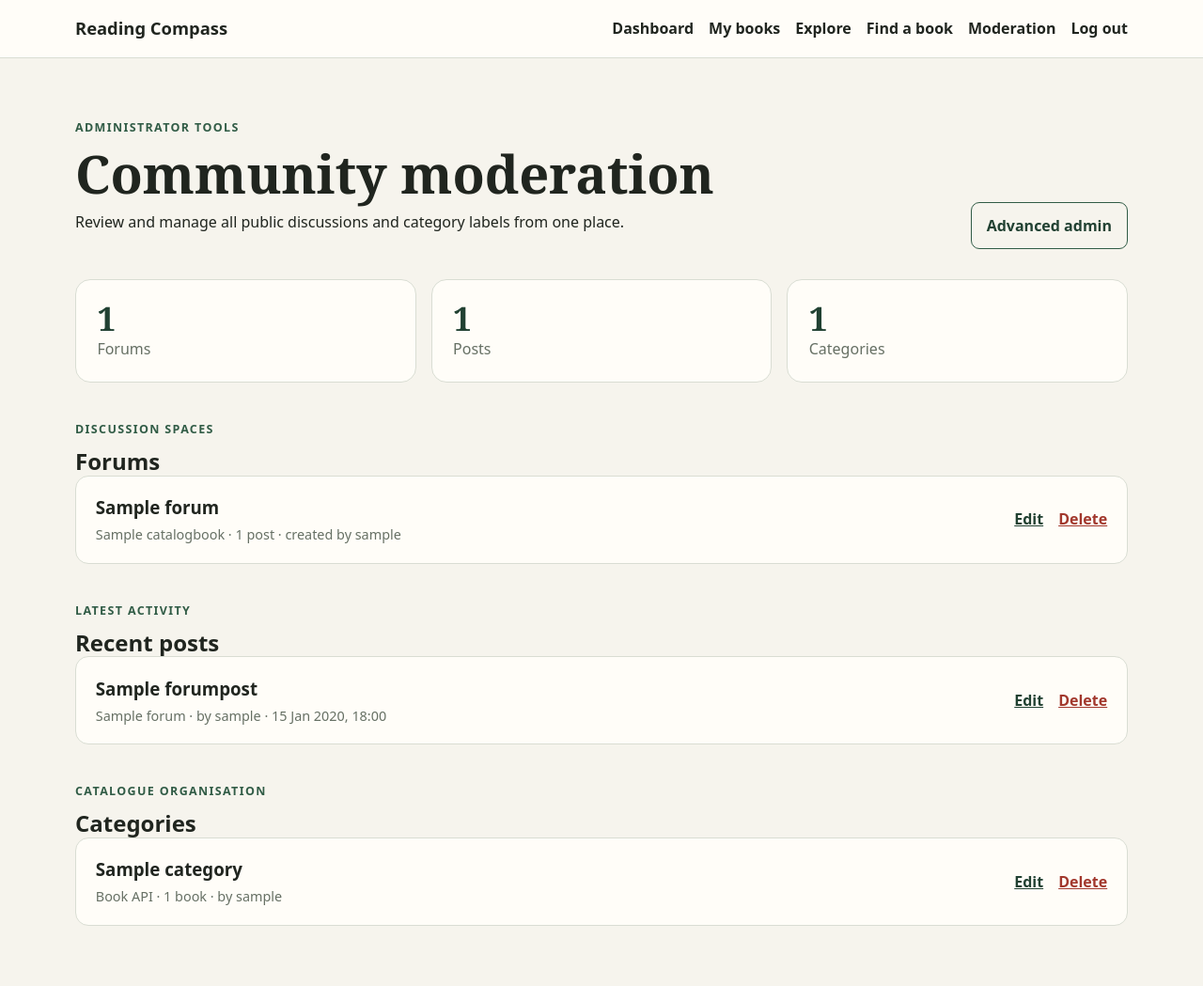
After one commit to unvde/CP3407-Assessment, a Django app: page /moderation/ in a window 1280 px wide. The commit adds this page. Shown: the whole page at 94% size. Run offline with Django 5.2, Linux system fonts and the light colour scheme; a user stored in the database is signed in; tables that the repository leaves empty hold one stand-in row (values such as "Sample post").

Commit message:
Add community moderation centre

```diff
--- a/books/urls.py
+++ b/books/urls.py
@@ -20,10 +20,13 @@ from .views import (
     CategoryDeleteView,
     CategoryUpdateView,
     ForumCreateView,
+    ForumDeleteView,
     ForumDetailView,
     ForumPostCreateView,
     ForumPostDeleteView,
     ForumPostUpdateView,
+    ForumUpdateView,
+    ModerationDashboardView,
 )
 
 
@@ -62,9 +65,12 @@ urlpatterns = [
     ),
     path("books/<int:book_pk>/forum/create/", ForumCreateView.as_view(), name="forum-create"),
     path("forums/<int:pk>/", ForumDetailView.as_view(), name="forum-detail"),
+    path("forums/<int:pk>/edit/", ForumUpdateView.as_view(), name="forum-edit"),
+    path("forums/<int:pk>/delete/", ForumDeleteView.as_view(), name="forum-delete"),
     path("forums/<int:forum_pk>/posts/add/", ForumPostCreateView.as_view(), name="forum-post-add"),
     path("forum-posts/<int:pk>/edit/", ForumPostUpdateView.as_view(), name="forum-post-edit"),
     path("forum-posts/<int:pk>/delete/", ForumPostDeleteView.as_view(), name="forum-post-delete"),
     path("categories/<int:pk>/edit/", CategoryUpdateView.as_view(), name="category-edit"),
     path("categories/<int:pk>/delete/", CategoryDeleteView.as_view(), name="category-delete"),
+    path("moderation/", ModerationDashboardView.as_view(), name="moderation-dashboard"),
 ]
--- a/books/views.py
+++ b/books/views.py
@@ -4,7 +4,7 @@ from django.contrib.auth.mixins import LoginRequiredMixin
 from django.core import signing
 from django.core.exceptions import PermissionDenied
 from django.db import transaction
-from django.db.models import Q, QuerySet
+from django.db.models import Count, Q, QuerySet
 from django.http import HttpResponseRedirect
 from django.shortcuts import get_object_or_404, redirect
 from django.urls import reverse_lazy
@@ -371,6 +371,15 @@ class CatalogBookCategoryAddView(LoginRequiredMixin, View):
         return redirect(catalog_book)
 
 
+class StaffRequiredMixin(LoginRequiredMixin):
+    def dispatch(self, request, *args, **kwargs):
+        if not request.user.is_authenticated:
+            return super().dispatch(request, *args, **kwargs)
+        if not request.user.is_staff:
+            raise PermissionDenied
+        return super().dispatch(request, *args, **kwargs)
+
+
 class ForumCreateView(LoginRequiredMixin, CreateView):
     model = Forum
     form_class = ForumForm
@@ -399,6 +408,32 @@ class ForumCreateView(LoginRequiredMixin, CreateView):
         form.instance.book = self.get_book()
         form.instance.created_by = self.request.user
         return super().form_valid(form)
+
+
+class ForumPermissionMixin(LoginRequiredMixin):
+    model = Forum
+
+    def get_queryset(self):
+        queryset = Forum.objects.select_related("book", "created_by")
+        if self.request.user.is_staff:
+            return queryset
+        return queryset.filter(created_by=self.request.user)
+
+
+class ForumUpdateView(ForumPermissionMixin, UpdateView):
+    form_class = ForumForm
+    template_name = "forum/forum_form.html"
+
+    def get_context_data(self, **kwargs):
+        context = super().get_context_data(**kwargs)
+        context["catalog_book"] = self.object.book
+        return context
+
+
+class ForumDeleteView(StaffRequiredMixin, DeleteView):
+    model = Forum
+    template_name = "forum/forum_confirm_delete.html"
+    success_url = reverse_lazy("moderation-dashboard")
 
 
 class ForumDetailView(DetailView):
@@ -458,11 +493,24 @@ class ForumPostDeleteView(ForumPostPermissionMixin, DeleteView):
         return self.object.forum.get_absolute_url()
 
 
-class StaffRequiredMixin(LoginRequiredMixin):
-    def dispatch(self, request, *args, **kwargs):
-        if not request.user.is_staff:
-            raise PermissionDenied
-        return super().dispatch(request, *args, **kwargs)
+class ModerationDashboardView(StaffRequiredMixin, TemplateView):
+    template_name = "moderation/dashboard.html"
+
+    def get_context_data(self, **kwargs):
+        context = super().get_context_data(**kwargs)
+        context["forums"] = Forum.objects.select_related(
+            "book", "created_by"
+        ).annotate(post_count=Count("posts"))
+        context["recent_posts"] = ForumPost.objects.select_related(
+            "forum", "author"
+        )[:20]
+        context["categories"] = Category.objects.select_related(
+            "created_by"
+        ).annotate(book_count=Count("books"))
+        context["forum_count"] = Forum.objects.count()
+        context["post_count"] = ForumPost.objects.count()
+        context["category_count"] = Category.objects.count()
+        return context
 
 
 class CategoryUpdateView(StaffRequiredMixin, UpdateView):
--- a/static/css/app.css
+++ b/static/css/app.css
@@ -558,6 +558,45 @@ textarea:focus {
 .post-heading h2 { margin-bottom: 0.25rem; }
 .post-content { padding-top: 1rem; }
 .post-content p:last-child { margin-bottom: 0; }
+.heading-actions { display: flex; flex-wrap: wrap; align-items: center; justify-content: flex-end; gap: 0.9rem; }
+
+.moderation-summary {
+    display: grid;
+    grid-template-columns: repeat(3, 1fr);
+    gap: 1rem;
+    margin-bottom: 2rem;
+}
+
+.moderation-summary article {
+    display: grid;
+    gap: 0.2rem;
+    padding: 1.4rem;
+    background: var(--surface);
+    border: 1px solid var(--line);
+    border-radius: 16px;
+}
+
+.moderation-summary strong { color: var(--green-dark); font-family: Georgia, serif; font-size: 2.2rem; line-height: 1; }
+.moderation-summary span, .moderation-row p { color: var(--muted); }
+.moderation-section { margin-top: 2.5rem; }
+.moderation-section h2 { margin-bottom: 0; }
+.moderation-list { display: grid; gap: 0.75rem; }
+
+.moderation-row {
+    display: flex;
+    align-items: center;
+    justify-content: space-between;
+    gap: 1.5rem;
+    padding: 1.15rem 1.3rem;
+    background: var(--surface);
+    border: 1px solid var(--line);
+    border-radius: 14px;
+}
+
+.moderation-row h3 { margin: 0 0 0.25rem; }
+.moderation-row h3 a { color: var(--ink); text-decoration: none; }
+.moderation-row p { margin: 0; font-size: 0.9rem; }
+.empty-inline { padding: 1rem 1.2rem; background: var(--surface); border: 1px solid var(--line); border-radius: 12px; }
 .detail-cover { float: right; width: 120px; max-height: 180px; margin: 0 0 1rem 1.5rem; border-radius: 8px; object-fit: cover; }
 
 @media (max-width: 720px) {
@@ -586,4 +625,8 @@ textarea:focus {
     .catalog-hero { grid-template-columns: 1fr; }
     .cover-shell.large { width: 130px; height: 190px; }
     .search-row, .forum-callout { align-items: stretch; flex-direction: column; }
+    .heading-actions { align-items: stretch; flex-direction: column; width: 100%; }
+    .heading-actions .primary-button, .heading-actions .secondary-button { text-align: center; }
+    .moderation-summary { grid-template-columns: 1fr; }
+    .moderation-row { align-items: flex-start; flex-direction: column; }
 }
--- a/templates/base.html
+++ b/templates/base.html
@@ -16,7 +16,7 @@
             <a href="{% url 'book-list' %}">My books</a>
             <a href="{% url 'catalog-book-list' %}">Explore</a>
             <a href="{% url 'book-search' %}">Find a book</a>
-            {% if user.is_staff %}<a href="{% url 'admin:index' %}">Moderation</a>{% endif %}
+            {% if user.is_staff %}<a href="{% url 'moderation-dashboard' %}">Moderation</a>{% endif %}
             <form class="inline-form" method="post" action="{% url 'logout' %}">
                 {% csrf_token %}
                 <button class="link-button" type="submit">Log out</button>
--- /dev/null
+++ b/templates/moderation/dashboard.html
@@ -0,0 +1,60 @@
+{% extends "base.html" %}
+{% block title %}Moderation | Reading Compass{% endblock %}
+{% block content %}
+<div class="page-heading">
+    <div>
+        <p class="eyebrow">Administrator tools</p>
+        <h1>Community moderation</h1>
+        <p>Review and manage all public discussions and category labels from one place.</p>
+    </div>
+    <a class="secondary-button" href="{% url 'admin:index' %}">Advanced admin</a>
+</div>
+
+<section class="moderation-summary" aria-label="Moderation totals">
+    <article><strong>{{ forum_count }}</strong><span>Forums</span></article>
+    <article><strong>{{ post_count }}</strong><span>Posts</span></article>
+    <article><strong>{{ category_count }}</strong><span>Categories</span></article>
+</section>
+
+<section class="moderation-section">
+    <div class="section-heading"><div><p class="eyebrow">Discussion spaces</p><h2>Forums</h2></div></div>
+    {% if forums %}
+    <div class="moderation-list">
+        {% for forum in forums %}
+        <article class="moderation-row">
+            <div><h3><a href="{{ forum.get_absolute_url }}">{{ forum.title }}</a></h3><p>{{ forum.book.title }} · {{ forum.post_count }} post{{ forum.post_count|pluralize }} · created by {{ forum.created_by.username|default:"Deleted user" }}</p></div>
+            <div class="note-actions"><a class="text-link" href="{% url 'forum-edit' forum.pk %}">Edit</a><a class="danger-link" href="{% url 'forum-delete' forum.pk %}">Delete</a></div>
+        </article>
+        {% endfor %}
+    </div>
+    {% else %}<p class="empty-inline">No forums have been created.</p>{% endif %}
+</section>
+
+<section class="moderation-section">
+    <div class="section-heading"><div><p class="eyebrow">Latest activity</p><h2>Recent posts</h2></div></div>
+    {% if recent_posts %}
+    <div class="moderation-list">
+        {% for post in recent_posts %}
+        <article class="moderation-row">
+            <div><h3><a href="{{ post.get_absolute_url }}">{{ post.title }}</a></h3><p>{{ post.forum.title }} · by {{ post.author.username|default:"Deleted user" }} · {{ post.created_at|date:"j M Y, H:i" }}</p></div>
+            <div class="note-actions"><a class="text-link" href="{% url 'forum-post-edit' post.pk %}">Edit</a><a class="danger-link" href="{% url 'forum-post-delete' post.pk %}">Delete</a></div>
+        </article>
+        {% endfor %}
+    </div>
+    {% else %}<p class="empty-inline">No posts have been published.</p>{% endif %}
+</section>
+
+<section class="moderation-section">
+    <div class="section-heading"><div><p class="eyebrow">Catalogue organisation</p><h2>Categories</h2></div></div>
+    {% if categories %}
+    <div class="moderation-list compact-list">
+        {% for category in categories %}
+        <article class="moderation-row">
+            <div><h3>{{ category.name }}</h3><p>{{ category.get_source_display }} · {{ category.book_count }} book{{ category.book_count|pluralize }}{% if category.created_by %} · by {{ category.created_by.username }}{% endif %}</p></div>
+            <div class="note-actions"><a class="text-link" href="{% url 'category-edit' category.pk %}">Edit</a><a class="danger-link" href="{% url 'category-delete' category.pk %}">Delete</a></div>
+        </article>
+        {% endfor %}
+    </div>
+    {% else %}<p class="empty-inline">No categories exist yet.</p>{% endif %}
+</section>
+{% endblock %}
```
Also changed, not shown: books/test_community.py (+52 -0 lines), templates/forum/forum_confirm_delete.html (added, +16 -0 lines), templates/forum/forum_detail.html (+13 -1 lines), templates/forum/forum_form.html (+17 -1 lines), README.md.
